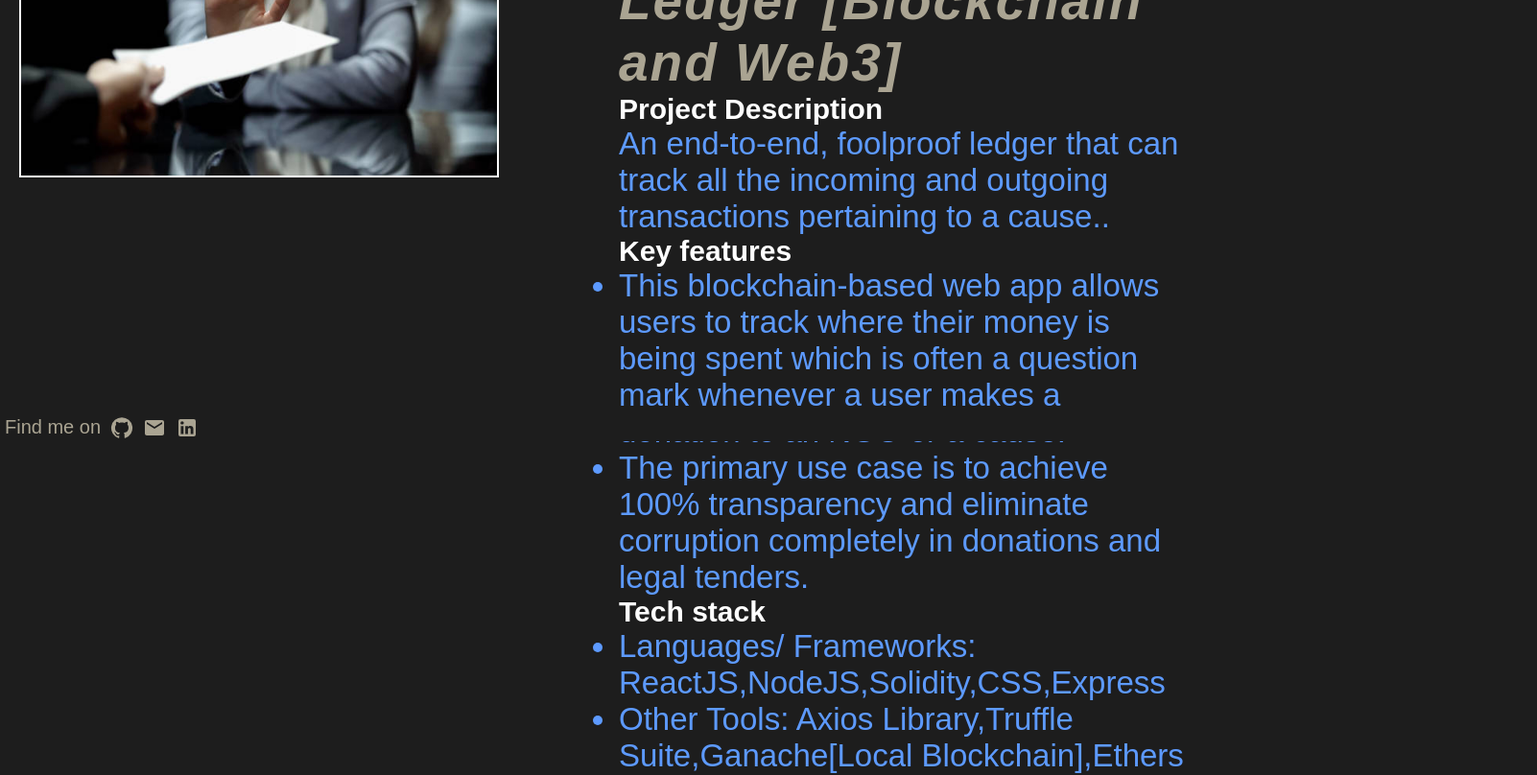
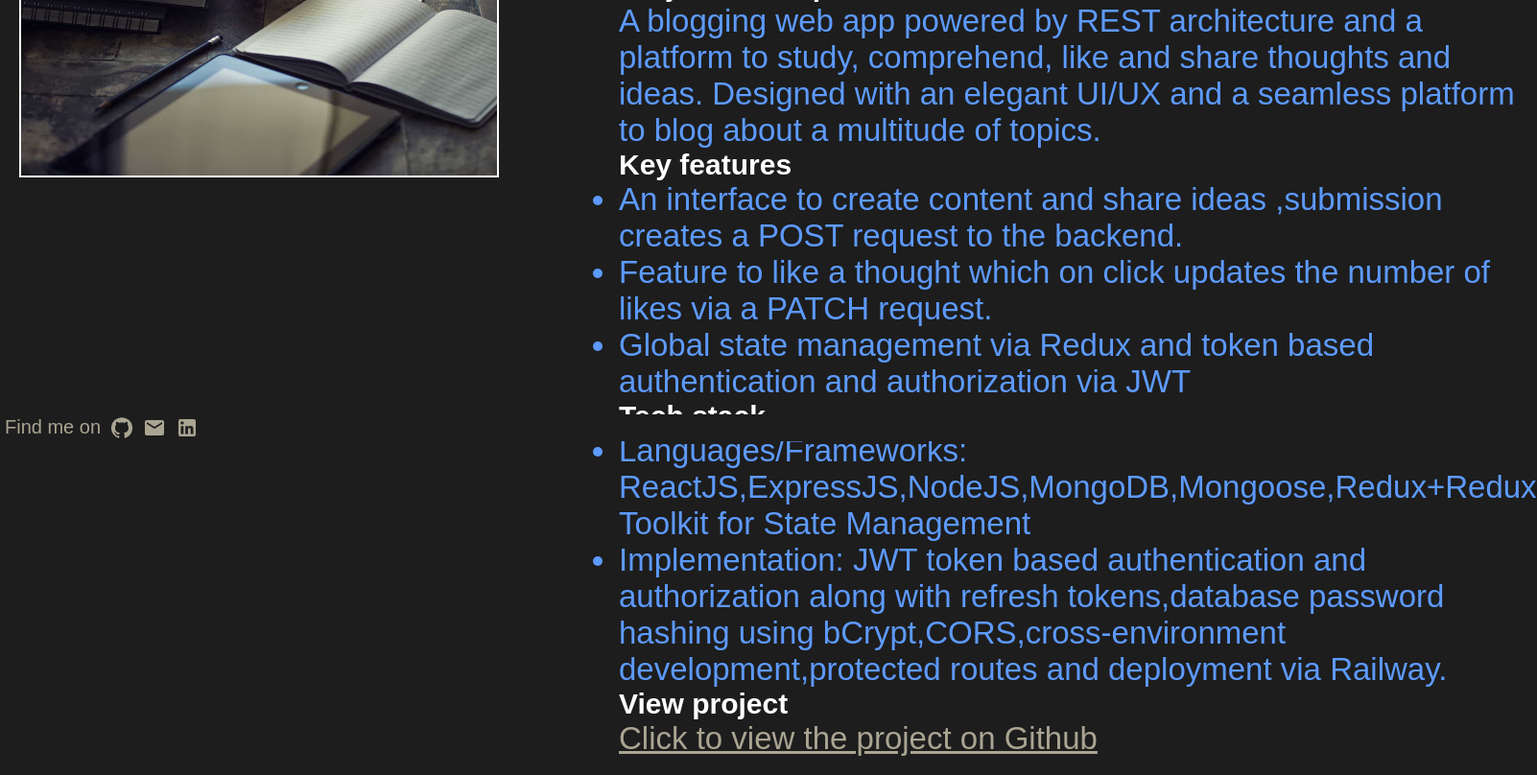
Before and after one commit to dheesimha/portfolio, a React (Create React App) app: page /projects in a window 1280 px wide. Shown: the part 340-1148 px from the top of the page at 96% size, 1602 px wide, since content can reach past the window. Built offline with nearby package versions, Linux system fonts and the light colour scheme; a web font is replaced by a local one.

Commit message:
Update project

```diff
--- a/src/components/Projectss/Projects.css
+++ b/src/components/Projectss/Projects.css
@@ -93,7 +93,8 @@
 .cfg-img,
 .rpa-img,
 .networking-img,
-.acl-img {
+.acl-img,
+.tr-img {
   margin: 20px;
   width: 500px;
   height: 300px;
@@ -109,7 +110,8 @@
   .cfg-img,
   .rpa-img,
   .networking-img,
-  .acl-img {
+  .acl-img,
+  .tr-img {
     width: 300px;
     height: 200px;
   }
@@ -130,6 +132,8 @@
     text-align: center;
     margin-left: 15px;
     margin-right: 15px;
+    width: 100%;
+    padding: 5px;
   }
 
   .project1-content h2 {
--- a/src/components/Projectss/Projects.js
+++ b/src/components/Projectss/Projects.js
@@ -9,6 +9,67 @@ function Projects() {
       </div>
 
       <div className="project-content">
+        <div className="project1">
+          <div className="project1-image">
+            <img
+              className="tr-img"
+              src="/thoughtroom-img.png"
+              alt="ThoughtRoom"
+            />
+          </div>
+          <div className="project1-content">
+            <h1>
+              <em> ThoughtRoom</em>
+            </h1>
+            <h2>Project Description</h2>
+            <p>
+              A blogging web app powered by REST architecture and a platform to
+              study, comprehend, like and share thoughts and ideas. Designed
+              with an elegant UI/UX and a seamless platform to blog about a
+              multitude of topics.
+            </p>
+            <h2>Key features</h2>
+            <ul>
+              <li>
+                An interface to create content and share ideas ,submission
+                creates a POST request to the backend.
+              </li>
+              <li>
+                Feature to like a thought which on click updates the number of
+                likes via a PATCH request.
+              </li>
+              <li>
+                Global state management via Redux and token based authentication
+                and authorization via JWT
+              </li>
+            </ul>
+            <h2>Tech stack </h2>
+            <ul>
+              <li>
+                Languages/Frameworks:
+                ReactJS,ExpressJS,NodeJS,MongoDB,Mongoose,Redux+Redux Toolkit
+                for State Management
+              </li>
+              <li>
+                Implementation: JWT token based authentication and authorization
+                along with refresh tokens,database password hashing using
+                bCrypt,CORS,cross-environment development,protected routes and
+                deployment via Railway.
+              </li>
+            </ul>
+            <h2>View project</h2>
+            <p>
+              <a
+                href="https://thoughtroom.up.railway.app/"
+                target="_blank"
+                rel="noreferrer"
+              >
+                Click to view the project on Github
+              </a>
+            </p>
+          </div>
+        </div>
+        <hr />
         <div className="project1">
           <div className="project1-image">
             <img
@@ -24,7 +85,7 @@ function Projects() {
             <h2>Project Description</h2>
             <p>
               An end-to-end, foolproof ledger that can track all the incoming
-              and outgoing transactions pertaining to a cause..
+              and outgoing transactions pertaining to a cause.
             </p>
             <h2>Key features</h2>
             <ul>
--- a/src/components/ResumePage/Resume.js
+++ b/src/components/ResumePage/Resume.js
@@ -17,7 +17,7 @@ function Resume() {
 
       <button className="resume-mobile">
         <a
-          href="https://pdfhost.io/v/VRZnuJV1s_Dheemanth_AN_resume"
+          href="https://pdfhost.io/v/0m6FHif6u_Dheemanth_AN_resume"
           target="_blank"
           rel="noreferrer"
         >
```
Also changed, not shown: public/thoughtroom-img.png (added), 1 other file (tests, documents, lock files or other folders).
